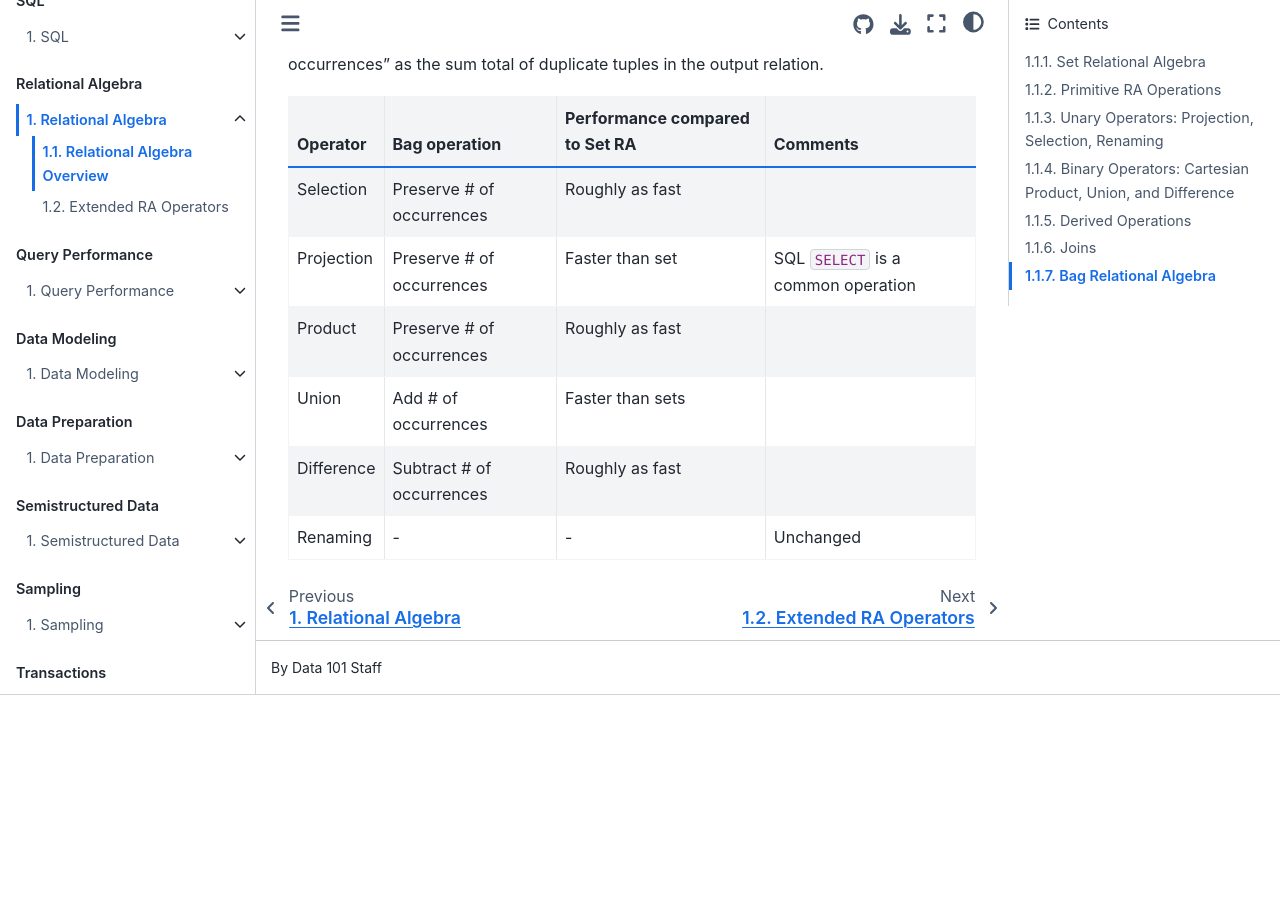
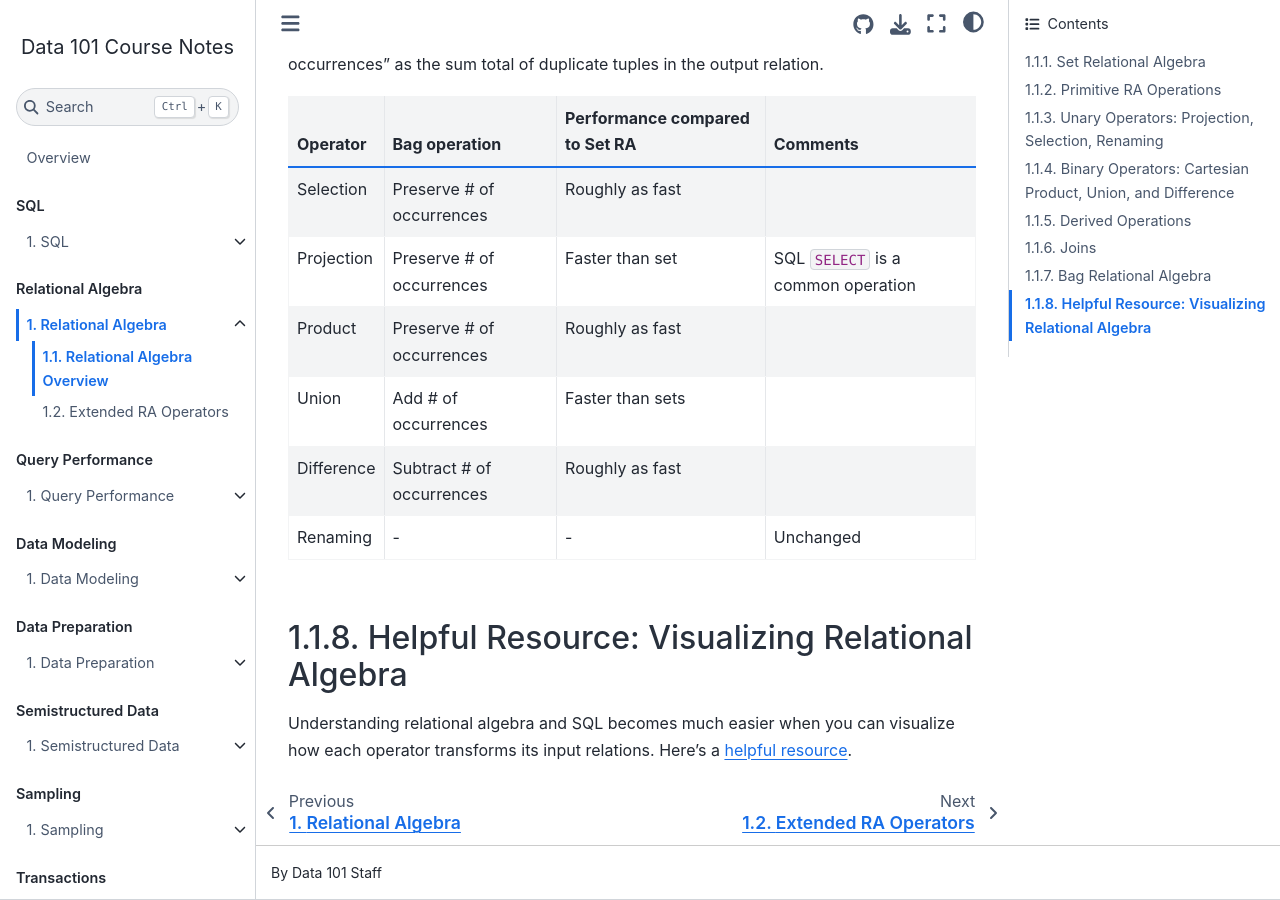
Before and after one commit to cal-data-eng/notes, a Jupyter Book: the page built from 2-relational_algebra/primitives.md, in a window 1280 px wide and 900 px high, scrolled down 5322 px. Built offline with Jupyter Book 1.0.4 settings and Sphinx 7.4.7 and the Sphinx Book theme 1.1.4, drawn with Linux system fonts in a browser that asks for light colours; before the commit the page ends 6017 px from its top, so only the background shows below that.

Commit message:
Add visualization resource to RA

```diff
--- a/2-relational_algebra/primitives.md
+++ b/2-relational_algebra/primitives.md
@@ -161,3 +161,7 @@ The below table is a brief comparison of bag RA and set RA operators. We define
 | Union | Add # of occurrences | Faster than sets |
 | Difference | Subtract # of occurrences | Roughly as fast
 | Renaming | - | - | Unchanged |
+
+## Helpful Resource: Visualizing Relational Algebra
+
+Understanding relational algebra and SQL becomes much easier when you can visualize how each operator transforms its input relations. Here’s a [helpful resource](https://dbis-uibk.github.io/relax/landing).
```
